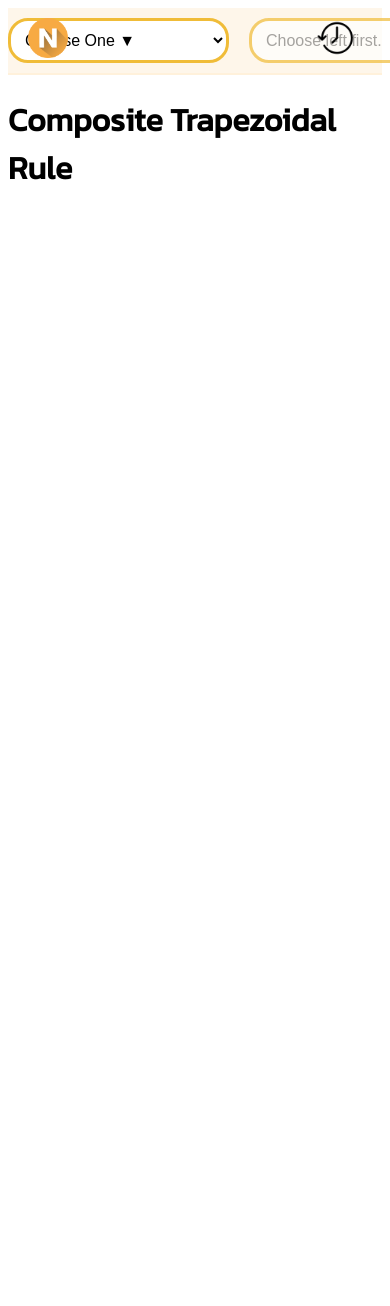
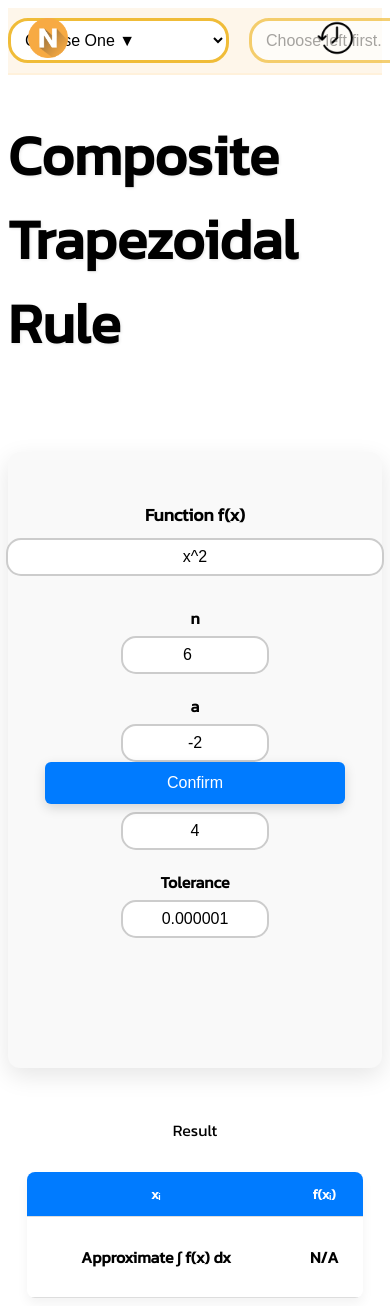
Before and after one commit to aon2311/NumerWeb1, a React (Vite) app in the folder numer/: page /NumerCode/Integra/Com_Trap in a window 390 px wide. Shown: the top 1306 px of the page. Before the commit the page ends 844 px from the top, so only its background shows below. Built offline with nearby package versions, Linux system fonts and the light colour scheme.

Commit message:
Com_trap finist

```diff
--- a/numer/src/NumerCode/Integra/Com_Sim.jsx
+++ b/numer/src/NumerCode/Integra/Com_Sim.jsx
@@ -24,7 +24,7 @@ function Com_Sim() {
     for (let i = 1; i < n; i++) {
       const x = a + i * h
       const fx_val = f(x)
-      const weight = i % 2 === 0 ? 2 : 4;
+      const weight = i % 2 === 0 ? 2 : 4
       sum += weight * fx_val
       xip.push({ i, x, fx: fx_val, weight })
     }
@@ -224,14 +224,8 @@ function Com_Sim() {
             </tr>
           ))}
           <tr>
-            <td colSpan="1">
-              <strong>Approximate ∫ f(x) dx</strong>
-            </td>
-            <td>
-              <strong>
-                {result.length > 0 ? result[result.length - 1].I : "N/A"}
-              </strong>
-            </td>
+            <td colSpan="1"><h3><strong>Approximate ∫ f(x) dx</strong></h3></td>
+            <td><h3><strong>{result.length > 0 ? result[result.length - 1].I : "N/A"}</strong></h3></td>
           </tr>
         </tbody>
       </table>
--- /dev/null
+++ b/numer/src/NumerCode/Integra/Com_Trap.css
@@ -0,0 +1,193 @@
+
+.Container {
+  display: flex;
+  flex-direction: column;
+  align-items: center;
+  margin: 50px auto;
+  max-width: 1000px;
+  padding: 20px;
+  background-color: #f9f9f9;
+  border-radius: 12px;
+  box-shadow: 0 8px 24px rgba(0, 0, 0, 0.1);
+
+}
+
+.Comtrap {
+  display: flex;
+  justify-content: center;
+
+}
+
+.Comtrap h1 {
+  font-size: 3.5rem;
+  font-weight: bold;
+  text-shadow: 1px 1px 3px rgba(0,0,0,0.1);
+
+}
+
+.Result {
+  display: flex;
+  justify-content: center;
+}
+
+.Result h2 {
+font-size: 2rem;
+font-weight: bold;
+text-shadow: 1px ;
+
+}
+
+
+.input-container {
+  display: flex;
+  flex-direction: column;
+  gap: 30px;
+  max-width: 700px;
+  margin: 30px auto;
+  width: 100%;
+}
+
+
+.function-group {
+  display: flex;
+  flex-direction: column;
+  gap: 10px;
+  align-items: center;
+}
+
+.function-group label {
+  font-size: 1.1rem;
+  font-weight: bold;
+}
+
+.wide-input {
+  width: 100%;
+  max-width: 500px;
+  padding: 10px 12px;
+  font-size: 1rem;
+  border-radius: 15px;
+  border: 2px solid #ccc;
+  text-align: center;
+}
+
+
+.parameter-group {
+  display: flex;
+  justify-content: center;
+  gap: 40px;
+  flex-wrap: wrap;
+}
+
+.input-box {
+  display: flex;
+  flex-direction: column;
+  align-items: center;
+  gap: 6px;
+}
+
+.input-box label {
+  font-weight: bold;
+}
+
+.input-box input {
+  padding: 8px 12px;
+  width: 120px;
+  text-align: center;
+  border-radius: 15px;
+  border: 2px solid #ccc;
+  transition: 0.3s;
+  font-size: 1rem;
+}
+
+.input-box input:focus {
+  border-color: #36a;
+  background-color: #f9f9f9;
+  outline: none;
+}
+
+.input-box input:hover {
+  background-color: #f0f0f0;
+  transform: scale(1.03);
+}
+
+
+.confirm {
+  background-color: #007bff;
+  color: white;
+  font-size: 1rem;
+  border: none;
+  border-radius: 6px;
+  padding: 12px 24px;
+  margin: 20px auto;
+  cursor: pointer;
+  transition: all 0.3s ease;
+  display: block;
+}
+
+.confirm:hover {
+  background-color: #28a745;
+  transform: scale(1.05);
+}
+
+
+table {
+  width: 90%;
+  margin: 30px auto;
+  border-collapse: collapse;
+  font-size: 0.95rem;
+  background-color: white;
+  box-shadow: 0 6px 12px rgba(0, 0, 0, 0.05);
+  border-radius: 8px;
+  overflow: hidden;
+}
+
+thead {
+  background-color: #007bff;
+  color: white;
+}
+
+th, td {
+  padding: 12px;
+  text-align: center;
+  border-bottom: 1px solid #ddd;
+}
+
+tbody tr:hover {
+  background-color: #f1f1f1;
+}
+
+@media (max-width: 768px) {
+  .parameter-group {
+    flex-direction: column;
+    align-items: center;
+    gap: 20px;
+  }
+
+  table {
+    font-size: 0.85rem;
+  }
+
+  .confirm {
+    width: 100%;
+  }
+}
+.graph-container {
+  margin-top: 30px;
+  padding: 20px;
+  border: 2px solid #4a90e2;
+  border-radius: 10px;
+  background-color: #f9faff;
+  box-shadow: 0 4px 12px rgba(74, 144, 226, 0.15);
+  max-width: 750px;
+  margin-left: auto;
+  margin-right: auto;
+}
+
+.graph-container h2 {
+  color: #2c3e50;
+  font-weight: 600;
+  font-size: 1.8rem;
+  margin-bottom: 15px;
+  text-align: center;
+  font-family: 'Segoe UI', Tahoma, Geneva, Verdana, sans-serif;
+}
--- a/numer/src/NumerCode/Integra/Com_Trap.jsx
+++ b/numer/src/NumerCode/Integra/Com_Trap.jsx
@@ -1,12 +1,234 @@
-import Navbar from "../../Components/Narbar/Navbar";
+import { useState } from "react"
+import { evaluate } from "mathjs"
+import Navbar from "../../Components/Narbar/Navbar"
+import "./Com_Trap.css"
+import Plot from "react-plotly.js"
+
+function Com_Trap() {
+  const [fx, setFx] = useState("x^2")
+  const [n, setN] = useState("6")
+  const [a, setA] = useState("-2")
+  const [b, setB] = useState("4")
+  const [tolerance, setTolerance] = useState("0.000001")
+  const [xi, setXi] = useState([]);
+  const [result, setResult] = useState([])
+
+  const f=(x)=>evaluate(fx,{x})
+
+  const IntegrateFx = (a, b, n) => {
+    const h = (b - a) / n
+    let sum = f(a) + f(b)
+    const xip = []
+    xip.push({ i: 0, x: a, fx: f(a), weight: 1 })
+
+    for (let i = 1; i < n; i++) {
+      const x = a + i * h
+      const fx_val = f(x)
+      const weight = 2
+      sum += weight * fx_val
+      xip.push({ i, x, fx: fx_val, weight })
+    }
+    xip.push({ i: n, x: b, fx: f(b), weight: 1 })
+
+    return { result: (h / 2) * sum, xip }
+  }
+
+  const CalComtrap = () => {
+    let N = parseInt(n)
+    const A = parseFloat(a)
+    const B = parseFloat(b)
+    const Tol = parseFloat(tolerance)
+
+    if (
+      isNaN(N) ||isNaN(A) ||isNaN(B) ||isNaN(Tol) ||a === "" ||b === "" ||n === "" ||tolerance === "") {
+      alert("Please fill all information")
+      return;
+    }
+
+    if (N <= 0) {
+      alert("n must be even")
+      return;
+    }
+
+    let error = 1
+    let iteration = 0
+    let logs = []
+
+    let { result: Result, xip: initialXi } = IntegrateFx(A, B, N)
+
+    logs.push({
+      iteration,
+      n: N,
+      I: Result.toFixed(6),
+      error: "N/A"
+    });
+
+    while (error > Tol && iteration < 20) {
+      N += 2
+      iteration++
+
+      const { result: nResult } = IntegrateFx(A, B, N)
+      error = Math.abs((nResult - Result) / nResult)
+
+      logs.push({
+        iteration,
+        n: N,
+        I: nResult.toFixed(6),
+        error: error.toExponential(6)
+      });
+
+      Result = nResult
+    }
+
+    setXi(initialXi)
+    setResult(logs)
+  }
+
+  return (
+    <>
+      <Navbar />
+      <div className="Comtrap"><h1>Composite Trapezoidal Rule</h1></div>
+      <div className="Container">
+        <div className="input-container">
+          <div className="function-group">
+            <label>Function f(x)</label>
+            <input className="wide-input" value={fx} onChange={(e) => setFx(e.target.value)} placeholder="x^2"/>
+          </div>
+          <div className="parameter-group">
+            <div className="input-box">
+              <label>n</label>
+              <input type="number" value={n} onChange={(e) => setN(e.target.value)} placeholder="6"/>
+            </div>
+            <div className="input-box">
+              <label>a</label>
+              <input value={a} onChange={(e) => setA(e.target.value)} />
+            </div>
+            <div className="input-box">
+              <label>b</label>
+              <input value={b} onChange={(e) => setB(e.target.value)} />
+            </div>
+            <div className="input-box">
+              <label>Tolerance</label>
+              <input
+                value={tolerance}
+                onChange={(e) => setTolerance(e.target.value)}
+                placeholder="0.000001"
+              />
+            </div>
+          </div>
+        </div>
+      </div>
+
+      <button className="confirm" onClick={CalComtrap}>Confirm</button>
 
 
-function Com_Trap () {
-    return(
-        <>
-        <Navbar/>
-            <h1>Composite Trapezoidal Rule</h1>
-        </>
-    )
+
+      {result.length > 0 && (
+        <div className="graph-container">
+            <Plot
+                data={[
+
+                    ...xi.reduce((acc, curr, idx, arr) => {
+                    if (idx % 2 === 0 && idx + 2 < arr.length) {
+                        const start = arr[idx].x;
+                        const end = arr[idx + 2].x;
+                        const pointsCount = 100;
+
+                        const xs = Array.from({ length: pointsCount }, (_, i) => start + (i / (pointsCount - 1)) * (end - start));
+                        const ys = xs.map(xVal => {
+                        try {
+                            return f(xVal);
+                        } catch {
+                            return 0;
+                        }
+                        });
+
+                        const colors = [
+                        "rgba(255, 99, 132, 0.4)",
+                        "rgba(54, 162, 235, 0.4)",
+                        "rgba(255, 206, 86, 0.4)",
+                        "rgba(75, 192, 192, 0.4)",
+                        "rgba(153, 102, 255, 0.4)",
+                        "rgba(255, 159, 64, 0.4)"
+                        ];
+                        const color = colors[(idx / 2) % colors.length];
+
+                        acc.push({
+                        x: [...xs, xs[xs.length - 1], xs[0]],
+                        y: [...ys, 0, 0],
+                            type: "scatter",
+                            mode: "lines",
+                            fill: "toself",
+                            fillcolor: color,
+                            line: { color: "rgba(0,0,0,0.3)", width: 1 },
+                            name: `Segment ${idx / 2 + 1}`,
+                            showlegend: false
+                        });
+                    }
+                    return acc;
+                    }, []),
+
+                    {
+                    x: Array.from({ length: 1000 }, (_, i) => {
+                        const A = parseFloat(a);
+                        const B = parseFloat(b);
+                        const step = (B - A) / 999;
+                        return A + i * step;
+                    }),
+                    y: Array.from({ length: 1000 }, (_, i) => {
+                        const A = parseFloat(a);
+                        const B = parseFloat(b);
+                        const step = (B - A) / 999;
+                        const xVal = A + i * step;
+                        try {
+                        return f(xVal);
+                        } catch {
+                        return 0;
+                        }
+                    }),
+                    type: "scatter",
+                    mode: "lines",
+                    line: { color: "black", width: 2 },
+                    name: "f(x)"
+                    }
+                ]}
+                layout={{
+                    width: 700,
+                    height: 400,
+                    title: "Composite Trapezoidal Rule",
+                    xaxis: { title: "x" },
+                    yaxis: { title: "f(x)" }
+                }}
+                />
+
+
+        </div>
+      )}
+
+      <div className="Result">Result</div>
+
+      <table>
+        <thead>
+          <tr>
+            <th>xᵢ</th>
+            <th>f(xᵢ)</th>
+          </tr>
+        </thead>
+        <tbody>
+          {xi.map((row, idx) => (
+            <tr key={idx}>
+              <td>{row.x.toFixed(6)}</td>
+              <td>{row.fx.toFixed(6)}</td>
+            </tr>
+          ))}
+          <tr>
+            <td colSpan="1"><h3><strong>Approximate ∫ f(x) dx</strong></h3></td>
+            <td><h3><strong>{result.length > 0 ? result[result.length - 1].I : "N/A"}</strong></h3></td>
+          </tr>
+        </tbody>
+      </table>
+    </>
+  );
 }
+
 export default Com_Trap;
```
